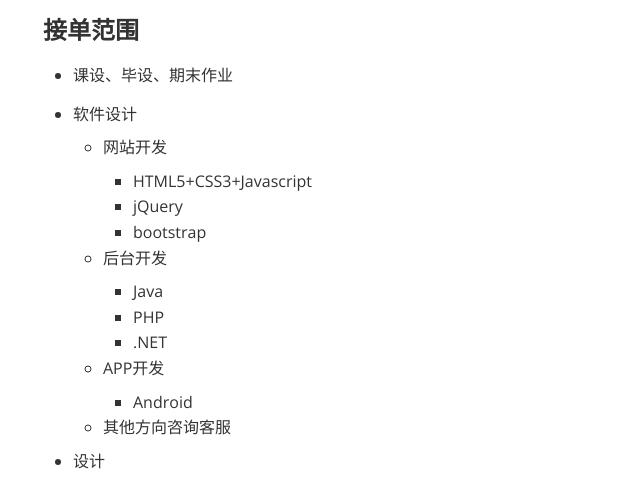
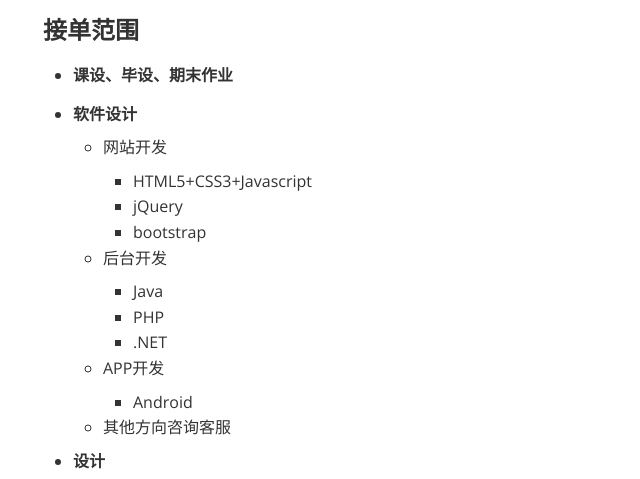
Before and after one commit to EasonLake/Homework, a plain HTML site: page index.html in a window 1280 px wide. Shown: the part 184-663 px from the top of the page, without its empty margins (197-837 px from the left). Drawn offline with nearby package versions, Linux system fonts and the light colour scheme.

Commit message:
Update index.html

```diff
--- a/index.html
+++ b/index.html
@@ -493,6 +493,6 @@ header, .context-menu, .megamenu-content, footer{
 </style>
 </head>
 <body class='typora-export' >
-<div  id='write'  class = 'is-mac'><h1><a name='header-n0' class='md-header-anchor '></a>放心去玩吧，作业交给我们</h1><blockquote><p>现在令人烦恼的作业有人帮你做了，你可以去玩了。我们将帮你处理好一切！</p></blockquote><p>&nbsp;</p><h3><a name='header-n32' class='md-header-anchor '></a>接单范围</h3><ul><li>课设、毕设、期末作业</li></ul><ul><li><p>软件设计</p><ul><li><p>网站开发</p><ul><li>HTML5+CSS3+Javascript</li><li>jQuery</li><li>bootstrap</li></ul></li><li><p>后台开发</p><ul><li>Java</li><li>PHP</li><li>.NET</li></ul></li><li><p>APP开发</p><ul><li>Android</li></ul></li><li><p>其他方向咨询客服</p></li></ul></li><li><p>设计</p><ul><li>PS作业</li><li>UI设计</li></ul></li></ul><p>&nbsp;</p><h3><a name='header-n132' class='md-header-anchor '></a>优势</h3><ul><li>与某宝动辄 500R 800R 的价格相比，我们有<strong>价格优势</strong></li><li>我们的团队成员都是在校大学校，相较某宝<strong>我们更懂你们</strong></li></ul><ul><li>所谓店大欺客，而<strong>我们更加负责</strong>，有任何不懂都可以远程协助</li><li>如果您需要安装各种生产环境、部署工具、环境配置，我们都可以提供远程协助<strong>增值服务</strong></li></ul><ul><li><strong>包售后、文档、演示指南</strong></li></ul><p>&nbsp;</p><p>&nbsp;</p><h5><a name='header-n127' class='md-header-anchor '></a>更多问题请咨询客服</h5><p>&nbsp;</p></div>
+<div  id='write'  class = 'is-mac'><h1><a name='header-n0' class='md-header-anchor '></a>放心去玩吧，作业交给我们</h1><blockquote><p>现在令人烦恼的作业有人帮你做了，你可以去玩了。我们将帮你处理好一切！</p></blockquote><p>&nbsp;</p><h3><a name='header-n32' class='md-header-anchor '></a>接单范围</h3><ul><li><strong>课设、毕设、期末作业</strong></li></ul><ul><li><p><strong>软件设计</strong></p><ul><li><p>网站开发</p><ul><li>HTML5+CSS3+Javascript</li><li>jQuery</li><li>bootstrap</li></ul></li><li><p>后台开发</p><ul><li>Java</li><li>PHP</li><li>.NET</li></ul></li><li><p>APP开发</p><ul><li>Android</li></ul></li><li><p>其他方向咨询客服</p></li></ul></li><li><p><strong>设计</strong></p><ul><li>PS作业</li><li>UI设计</li></ul></li></ul><p>&nbsp;</p><h3><a name='header-n132' class='md-header-anchor '></a>优势</h3><ul><li>与某宝动辄 500R 800R 的价格相比，我们有<strong>价格优势</strong></li><li>我们的团队成员都是在校大学校，相较某宝<strong>我们更懂你们</strong></li></ul><ul><li>所谓店大欺客，而<strong>我们更加负责</strong>，有任何不懂都可以远程协助</li><li>如果您需要安装各种生产环境、部署工具、环境配置，我们都可以提供远程协助<strong>增值服务</strong></li></ul><ul><li><strong>包售后、文档、演示指南</strong></li></ul><p>&nbsp;</p><h2><a name='header-n291' class='md-header-anchor '></a>更多问题请咨询客服</h2><p><img src='/Users/lake/Library/Application Support/typora-user-images/image-20190516183247299.png' alt='更多问题请咨询客服' referrerPolicy='no-referrer' /></p><h5><a name='header-n127' class='md-header-anchor '></a></h5><p>&nbsp;</p></div>
 </body>
 </html>
```
